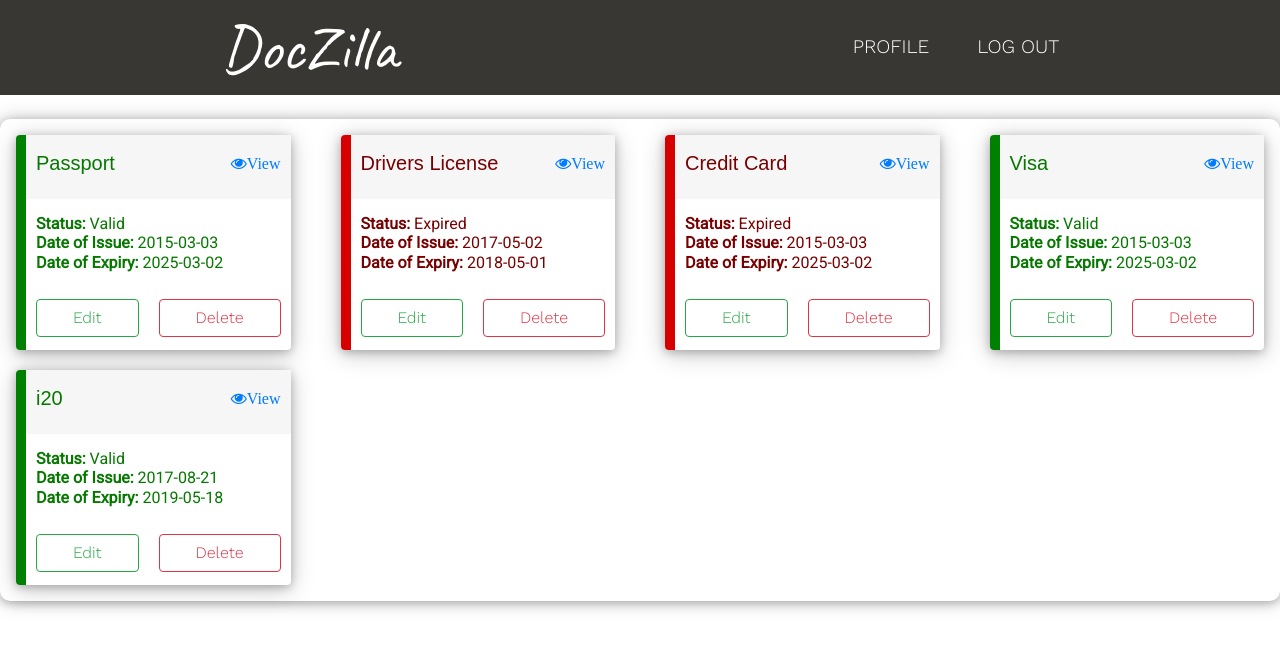
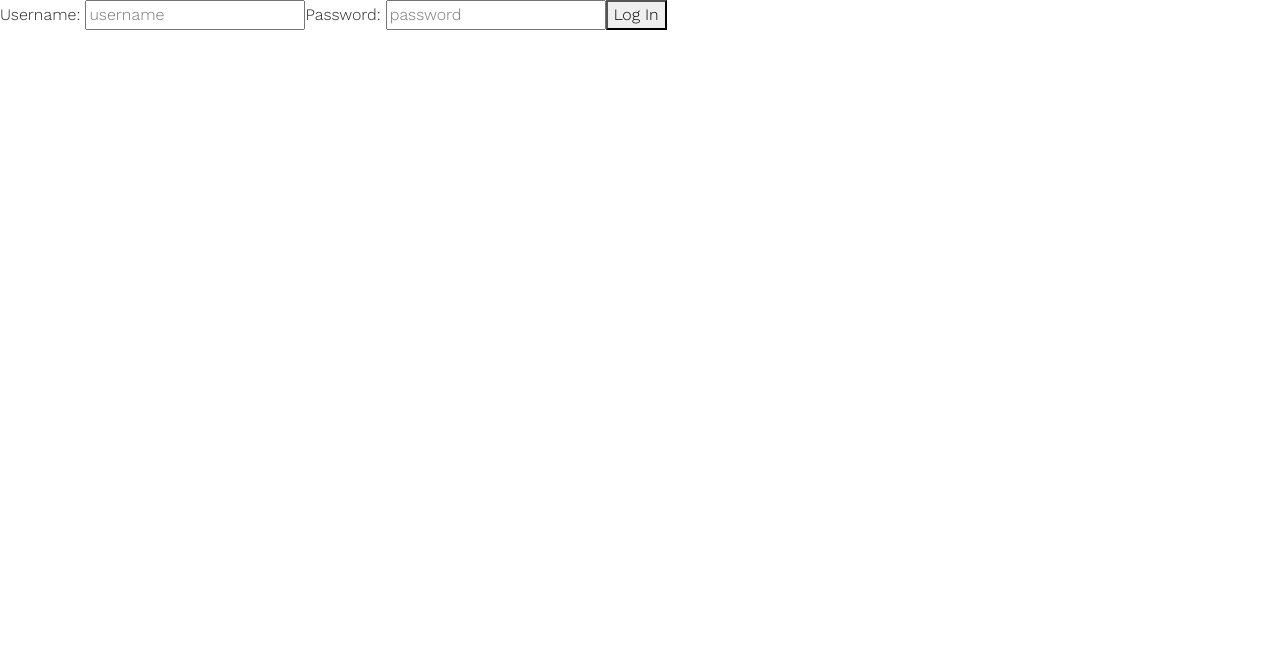
Before and after one commit to sahiljohari/doc-tracker, a React (Create React App) app: page / in a window 1280 px wide. Shown: the top 650 px of the page. Built offline with nearby package versions, Linux system fonts and the light colour scheme.

Commit message:
Login added

```diff
--- a/package.json
+++ b/package.json
@@ -4,9 +4,10 @@
   "private": true,
   "dependencies": {
     "react": "^16.8.4",
+    "react-bootstrap": "^1.0.0-beta.5",
     "react-dom": "^16.8.4",
-    "react-bootstrap": "^1.0.0-beta.5",
-    "react-router-dom": "^4.3.1",
+    "react-router": "^4.4.0",
+    "react-router-dom": "^4.4.0",
     "react-scripts": "2.1.8"
   },
   "scripts": {
--- a/src/App.js
+++ b/src/App.js
@@ -6,45 +6,25 @@ class App extends Component {
     super(props);
     this.state = {
       isLoaded: false,
-      data: [
-        {
-          docName: "Passport",
-          status: "Valid",
-          issueDate: "2015-03-03",
-          expiryDate: "2025-03-02"
-        },
-        {
-          docName: "Drivers License",
-          status: "Expired",
-          issueDate: "2017-05-02",
-          expiryDate: "2018-05-01"
-        },
-        {
-          docName: "Credit Card",
-          status: "Expired",
-          issueDate: "2015-03-03",
-          expiryDate: "2025-03-02"
-        },
-        {
-          docName: "Visa",
-          status: "Valid",
-          issueDate: "2015-03-03",
-          expiryDate: "2025-03-02"
-        },
-        {
-          docName: "i20",
-          status: "Valid",
-          issueDate: "2017-08-21",
-          expiryDate: "2019-05-18"
-        }
-      ]
+      responseData: []
     };
   }
 
   componentDidMount() {
-    this.setState({
-      isLoaded: true
-    });
+    fetch("http://localhost:5000/home", {
+      method: "GET",
+      headers: {
+        "Content-Type": "application/json"
+      }
+    })
+      .then(res => res.json())
+      .then(json => {
+        this.setState({
+          responseData: json,
+          isLoaded: true
+        });
+      })
+      .catch(error => console.log("Error!", error));
   }
 
   render() {
@@ -52,7 +32,7 @@ class App extends Component {
       return (
         <div>
           <NavBar />
-          <CardBoard data={this.state.data} />
+          <CardBoard responseData={this.state.responseData} />
         </div>
       );
     } else {
--- /dev/null
+++ b/src/LoginForm.js
@@ -0,0 +1,74 @@
+import React, { Component } from "react";
+
+class LoginForm extends Component {
+  constructor() {
+    super();
+    this.state = {
+      username: "",
+      password: ""
+    };
+
+    this.handleUsernameChanged = this.handleUsernameChanged.bind(this);
+    this.handlePasswordChanged = this.handlePasswordChanged.bind(this);
+    this.submitForm = this.submitForm.bind(this);
+  }
+
+  handleUsernameChanged(e) {
+    this.setState({
+      username: e.target.value
+    });
+  }
+
+  handlePasswordChanged(e) {
+    this.setState({
+      password: e.target.value
+    });
+  }
+
+  submitForm(e) {
+    e.preventDefault();
+    var url = "http://localhost:5000/login";
+    var data = {
+      username: this.state.username,
+      password: this.state.password
+    };
+
+    fetch(url, {
+      method: "POST", // or 'PUT'
+      credentials: "omit",
+      body: JSON.stringify(data), // data can be `string` or {object}!
+      headers: {
+        "Content-Type": "application/json"
+      }
+    })
+      .then(res => res.json())
+      .then(response => console.log("Success:", JSON.stringify(response)))
+      .catch(error => console.error("Error:", error));
+  }
+
+  render() {
+    return (
+      <div>
+        <form onSubmit={this.submitForm}>
+          Username:{" "}
+          <input
+            type="text"
+            value={this.state.username}
+            placeholder="username"
+            onChange={this.handleUsernameChanged}
+          />
+          Password:{" "}
+          <input
+            type="password"
+            value={this.state.password}
+            placeholder="password"
+            onChange={this.handlePasswordChanged}
+          />
+          <button type="submit">Log In</button>
+        </form>
+      </div>
+    );
+  }
+}
+
+export default LoginForm;
--- a/src/card.js
+++ b/src/card.js
@@ -25,8 +25,8 @@ class Card extends Component {
       <div className={"card-container " + statusStyle}>
         <div className="grid-items-header">
           <h2>{this.props.name}</h2>
-          <a className="expand-button" href={"#"}>
-            <i class="fa fa-eye">
+          <a className="expand-button" href="/">
+            <i className="fa fa-eye">
               <span>View</span>
             </i>
           </a>
--- a/src/cardboard.js
+++ b/src/cardboard.js
@@ -3,7 +3,7 @@ import Card from "./card";
 
 class CardBoard extends Component {
   render() {
-    const data = this.props.data;
+    const data = this.props.responseData.data;
     return (
       <div className="main-container">
         {data.map(item => (
--- a/src/index.js
+++ b/src/index.js
@@ -1,10 +1,12 @@
 import React from "react";
 import ReactDOM from "react-dom";
-import App from "./App";
+// import App from "./App";
+import LoginForm from "./LoginForm";
 import "./style.css";
 import * as serviceWorker from "./serviceWorker";
 
-ReactDOM.render(<App />, document.getElementById("root"));
+// ReactDOM.render(<App />, document.getElementById("root"));
+ReactDOM.render(<LoginForm />, document.getElementById("root"));
 
 // If you want your app to work offline and load faster, you can change
 // unregister() to register() below. Note this comes with some pitfalls.
--- a/src/navbar.js
+++ b/src/navbar.js
@@ -4,19 +4,19 @@ class NavBar extends Component {
   render() {
     return (
       <div className="header">
-        <h1 class="logo">DocZilla</h1>
-        <input type="checkbox" id="nav-toggle" class="nav-toggle" />
+        <h1 className="logo">DocZilla</h1>
+        <input type="checkbox" id="nav-toggle" className="nav-toggle" />
         <nav>
           <ul>
             <li>
-              <a href>Profile</a>
+              <a href="/">Profile</a>
             </li>
             <li>
-              <a href>Log Out</a>
+              <a href="/">Log Out</a>
             </li>
           </ul>
         </nav>
-        <label for="nav-toggle" class="nav-toggle-label">
+        <label htmlFor="nav-toggle" className="nav-toggle-label">
           <span />
         </label>
       </div>
```
Also changed, not shown: 2 other files (tests, documents, lock files or other folders).
